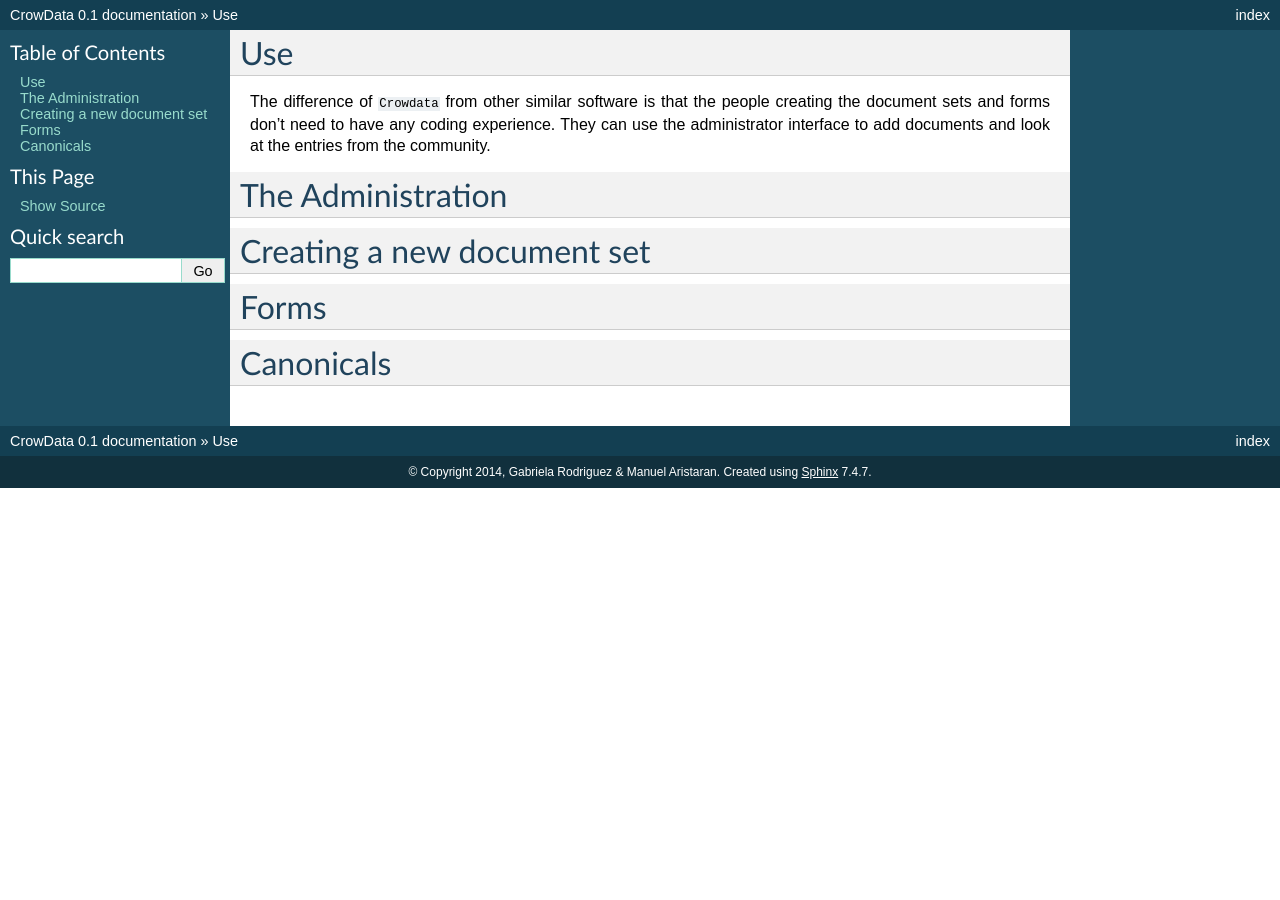
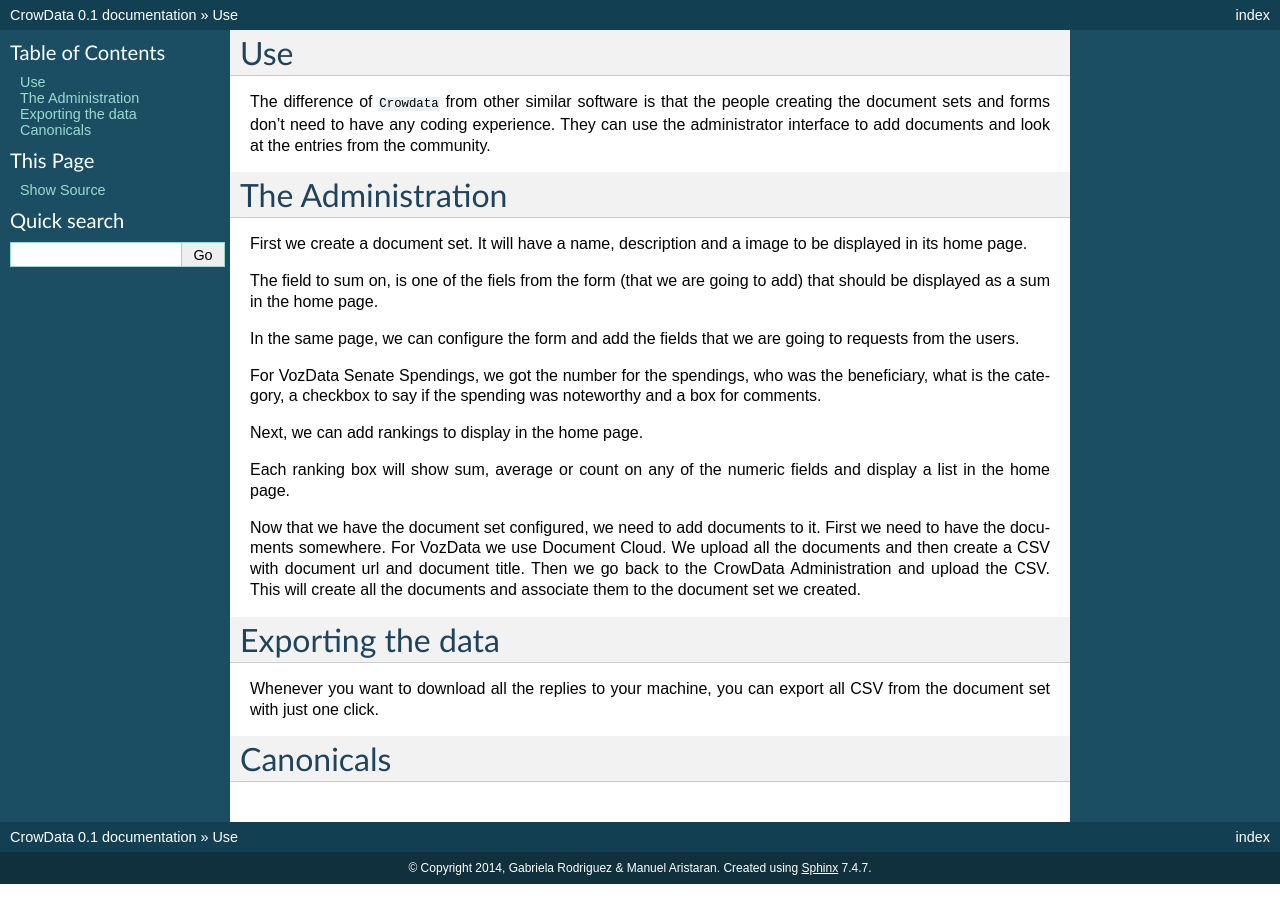
Before and after one commit to crowdata/crowdata, a Sphinx documentation site: the page built from docs/source/how_to_use_it.rst, in a window 1280 px wide. Built offline with Sphinx 7.4.7, drawn with Linux system fonts in a browser that asks for light colours; pages that are not in the unit, such as notebooks, are missing from menus.

Commit message:
More explaining on how to use it.

```diff
--- a/docs/source/how_to_use_it.rst
+++ b/docs/source/how_to_use_it.rst
@@ -9,12 +9,34 @@ The difference of ``Crowdata`` from other similar software is that the people cr
 The Administration
 ==================
 
-Creating a new document set
-===========================
+
+First we create a document set. It will have a name, description and a image to be displayed in its home page.
 
 
-Forms
-=====
+
+The field to sum on, is one of the fiels from the form (that we are going to add) that should be displayed as a sum in the home page.
+
+In the same page, we can configure the form and add the fields that we are going to requests from the users.
+
+
+
+
+For VozData Senate Spendings, we got the number for the spendings, who was the beneficiary, what is the category, a checkbox to say if the spending was noteworthy and a box for comments.
+
+Next, we can add rankings to display in the home page.
+
+
+
+Each ranking box will show sum, average or count on any of the  numeric fields and display a list in the home page.
+
+Now that we have the document set configured, we need to add documents to it. First we need to have the documents somewhere. For VozData we use Document Cloud. We upload all the documents and then create a CSV with document url and document title.   Then we go back to the CrowData Administration and upload the CSV. This will create all the documents and associate them to the document set we created.
+
+
+Exporting the data
+==================
+
+Whenever you want to download all the replies to your machine, you can export all CSV from the document set with just one click.
+
 
 
 Canonicals
```
